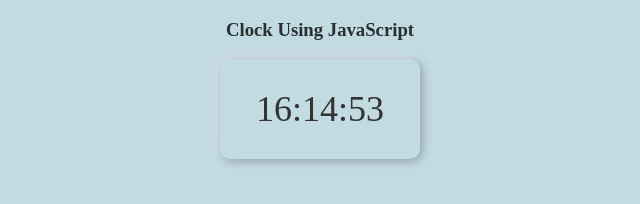
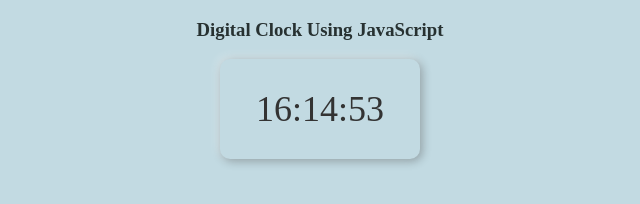
Before and after one commit to ashwinam/Ultimate-Js-Learning, a plain HTML site: page Exercise 04/index.html in a window 1280 px wide. Shown: the whole page, without its empty margins (328-968 px from the left). Drawn offline with Linux system fonts and the light colour scheme.

Commit message:
JS health

```diff
--- a/Exercise 04/index.html
+++ b/Exercise 04/index.html
@@ -11,7 +11,7 @@
 
 <body>
     <div>
-        <h3>Clock Using JavaScript</h3>
+        <h3>Digital Clock Using JavaScript</h3>
     </div>
     <div class="container">
         <div id="clock">
```
Also changed, not shown: 1 other file.
